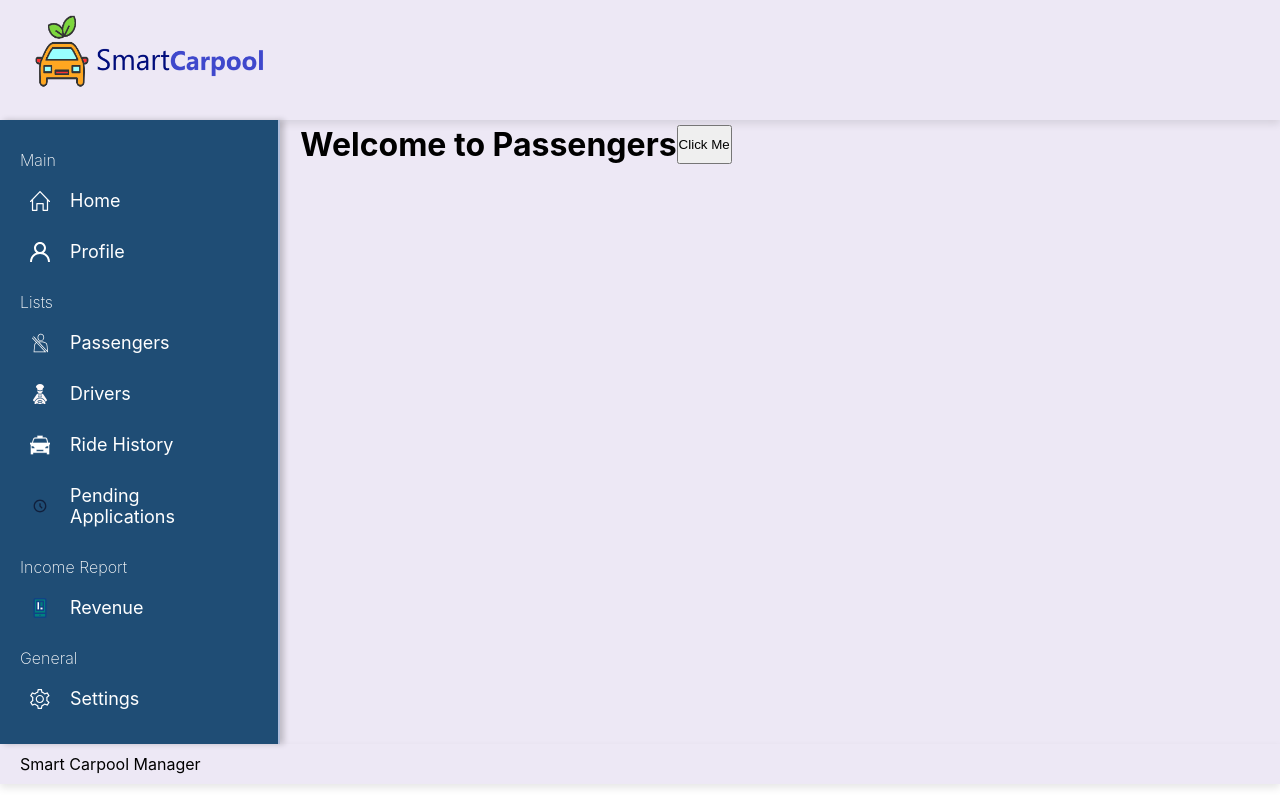
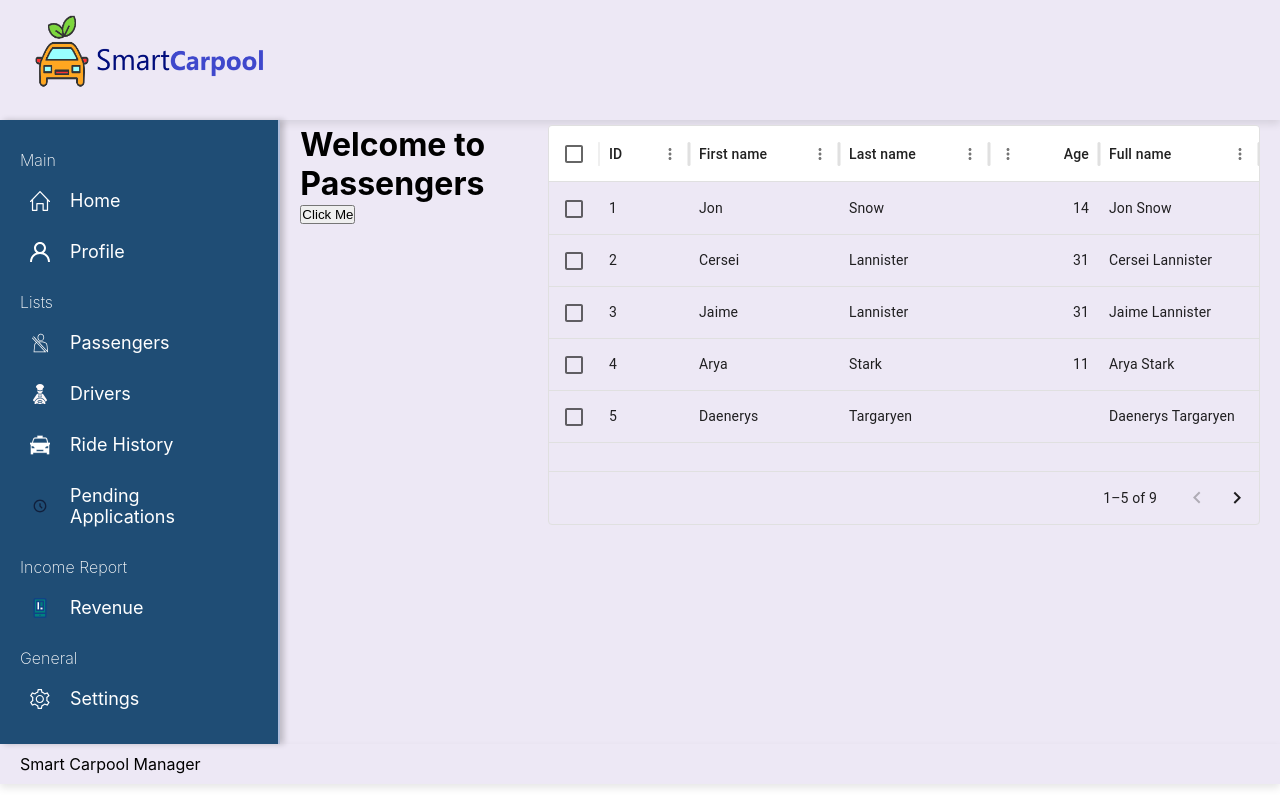
Before and after one commit to noorophobia/SmartCarpoolManager, a React (Create React App) app in the folder frontend/: page /passengers in a window 1280 px wide. Built offline with nearby package versions, Linux system fonts and the light colour scheme.

Commit message:
passengers table added

```diff
--- a/frontend/src/pages/Passengers.jsx
+++ b/frontend/src/pages/Passengers.jsx
@@ -1,11 +1,76 @@
 import React from 'react';
+import { DataGrid } from '@mui/x-data-grid';
+import Box from '@mui/material/Box';
 
 const Passengers = () => {
+  const columns = [
+    { field: 'id', headerName: 'ID', width: 90 },
+    {
+      field: 'firstName',
+      headerName: 'First name',
+      width: 150,
+      editable: true,
+    },
+    {
+      field: 'lastName',
+      headerName: 'Last name',
+      width: 150,
+      editable: true,
+    },
+    {
+      field: 'age',
+      headerName: 'Age',
+      type: 'number',
+      width: 110,
+      editable: true,
+    },
+    {
+      field: 'fullName',
+      headerName: 'Full name',
+      description: 'This column has a value getter and is not sortable.',
+      sortable: false,
+      width: 160,
+      valueGetter: (value, row) => `${row.firstName || ''} ${row.lastName || ''}`,
+    },
+  ];
+
+const rows = [
+  { id: 1, lastName: 'Snow', firstName: 'Jon', age: 14 },
+  { id: 2, lastName: 'Lannister', firstName: 'Cersei', age: 31 },
+  { id: 3, lastName: 'Lannister', firstName: 'Jaime', age: 31 },
+  { id: 4, lastName: 'Stark', firstName: 'Arya', age: 11 },
+  { id: 5, lastName: 'Targaryen', firstName: 'Daenerys', age: null },
+  { id: 6, lastName: 'Melisandre', firstName: null, age: 150 },
+  { id: 7, lastName: 'Clifford', firstName: 'Ferrara', age: 44 },
+  { id: 8, lastName: 'Frances', firstName: 'Rossini', age: 36 },
+  { id: 9, lastName: 'Roxie', firstName: 'Harvey', age: 65 },
+];
+
   return (
     <div className="container">
+      <div>
          <h1>Welcome to  Passengers</h1>
 
       <button className="button">Click Me</button>
+    </div>
+    <div>
+      <Box sx={{ height: 400, width: '100%' }}>
+      <DataGrid
+        rows={rows}
+        columns={columns}
+        initialState={{
+          pagination: {
+            paginationModel: {
+              pageSize: 5,
+            },
+          },
+        }}
+        pageSizeOptions={[5]}
+        checkboxSelection
+        disableRowSelectionOnClick
+      />
+    </Box>
+    </div>
     </div>
   );
 }
```
